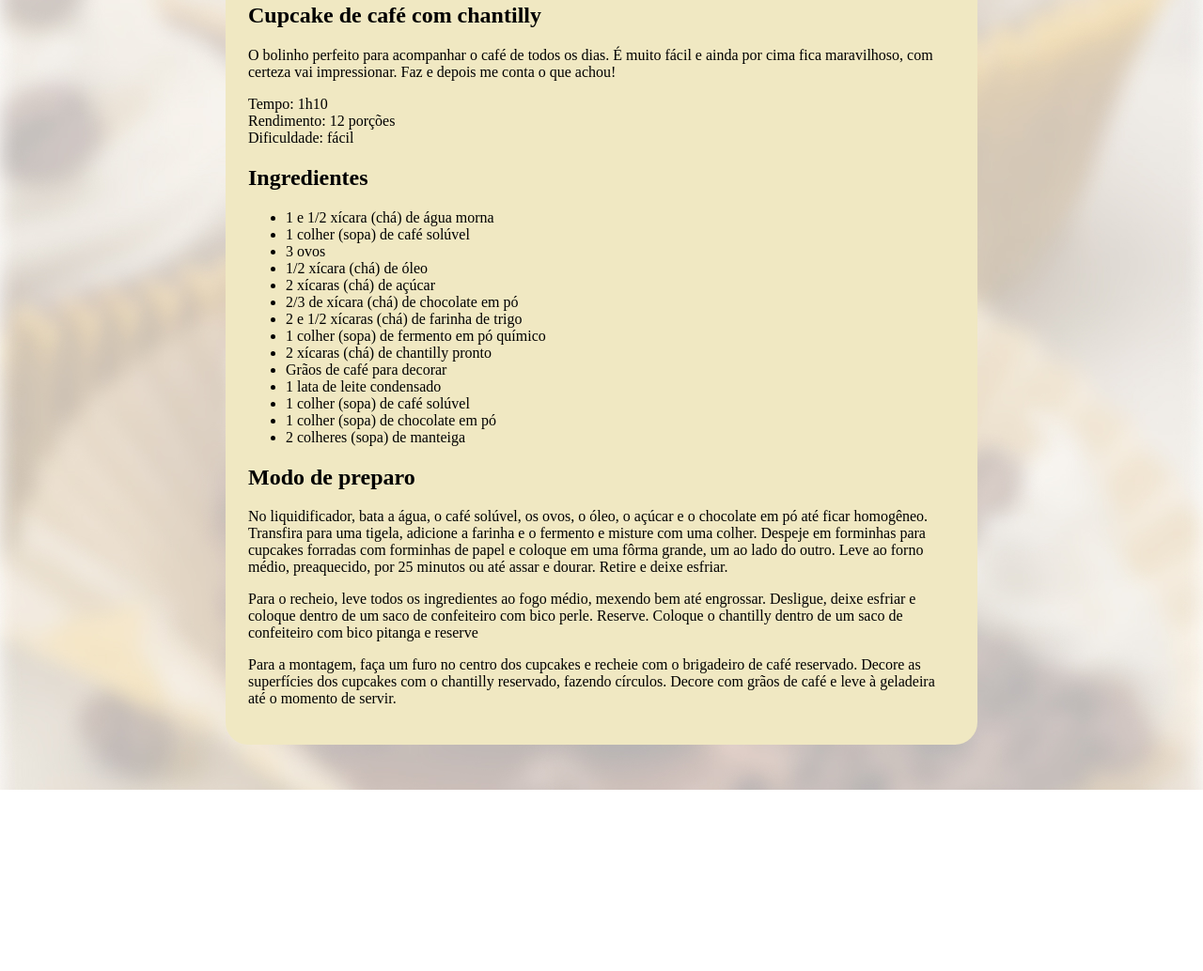
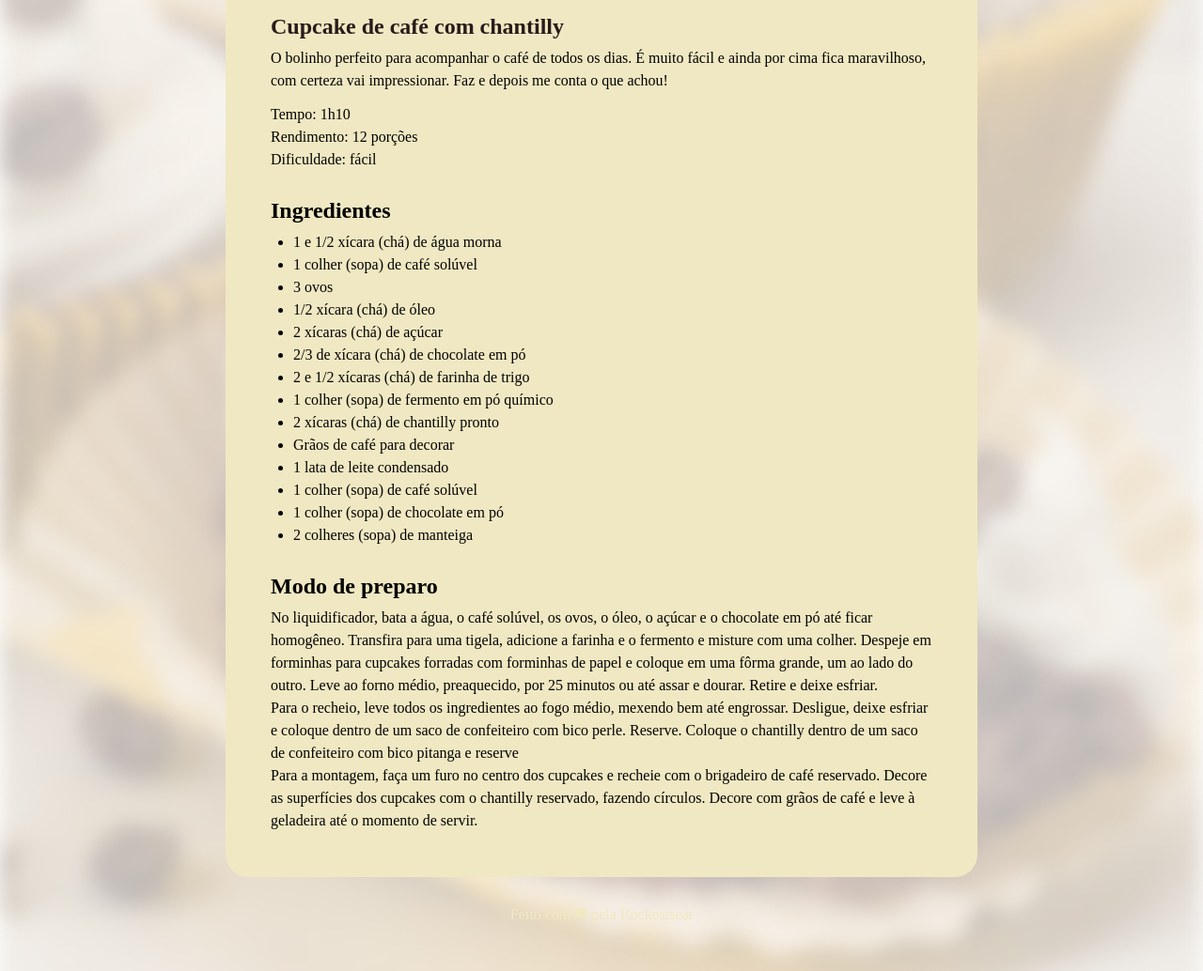
Before and after one commit to julianafatsil/Projeto-receita-fullstack, a plain HTML site: page index.html in a window 1280 px wide. Shown: the part 493-1527 px from the top of the page at 94% size. Before the commit the page ends 1334 px from the top, so only its background shows below. Drawn offline with Linux system fonts and the light colour scheme.

Commit message:
Personalizando espaços

```diff
--- a/index.html
+++ b/index.html
@@ -1,15 +1,21 @@
 <!DOCTYPE html>
 <html lang="pt-br">
+
 <head>
+  <link rel="preconnect" href="https://fonts.googleapis.com">
+  <link rel="preconnect" href="https://fonts.gstatic.com" crossorigin>
+
   <meta charset="UTF-8">
   <meta name="viewport" content="width=device-width, initial-scale=1.0">
   <title>Página de receita</title>
 
   <link rel="stylesheet" href="style.css">
 </head>
+
 <body>
   <div id="page">
-    <img src="assets/main-image.jpg" alt="Dois cupcakes inteiros e um cortado, mostrando seu recheio, decorados com gãos de café">
+    <img src="assets/main-image.jpg"
+      alt="Dois cupcakes inteiros e um cortado, mostrando seu recheio, decorados com gãos de café">
     <main>
       <section id="about">
         <h1>Cupcake de café com chantilly</h1>
@@ -41,12 +47,23 @@
       </section>
       <section id="preparation">
         <h2>Modo de preparo</h2>
-        <p>No liquidificador, bata a água, o café solúvel, os ovos, o óleo, o açúcar e o chocolate em pó até ficar homogêneo. Transfira para uma tigela, adicione a farinha e o fermento e misture com uma colher. Despeje em forminhas para cupcakes forradas com forminhas de papel e coloque em uma fôrma grande, um ao lado do outro. Leve ao forno médio, preaquecido, por 25 minutos ou até assar e dourar. Retire e deixe esfriar. </p>
-        <p>Para o recheio, leve todos os ingredientes ao fogo médio, mexendo bem até engrossar. Desligue, deixe esfriar e coloque dentro de um saco de confeiteiro com bico perle. Reserve. Coloque o chantilly dentro de um saco de confeiteiro com bico pitanga e reserve</p>
-        <p>Para a montagem, faça um furo no centro dos cupcakes e recheie com o brigadeiro de café reservado. Decore as superfícies dos cupcakes com o chantilly reservado, fazendo círculos. Decore com grãos de café e leve à geladeira até o momento de servir.</p>
+        <p>No liquidificador, bata a água, o café solúvel, os ovos, o óleo, o açúcar e o chocolate em pó até ficar
+          homogêneo. Transfira para uma tigela, adicione a farinha e o fermento e misture com uma colher. Despeje em
+          forminhas para cupcakes forradas com forminhas de papel e coloque em uma fôrma grande, um ao lado do outro.
+          Leve ao forno médio, preaquecido, por 25 minutos ou até assar e dourar. Retire e deixe esfriar. </p>
+        <p>Para o recheio, leve todos os ingredientes ao fogo médio, mexendo bem até engrossar. Desligue, deixe esfriar
+          e coloque dentro de um saco de confeiteiro com bico perle. Reserve. Coloque o chantilly dentro de um saco de
+          confeiteiro com bico pitanga e reserve</p>
+        <p>Para a montagem, faça um furo no centro dos cupcakes e recheie com o brigadeiro de café reservado. Decore as
+          superfícies dos cupcakes com o chantilly reservado, fazendo círculos. Decore com grãos de café e leve à
+          geladeira até o momento de servir.</p>
       </section>
 
     </main>
   </div>
+  <footer>
+    Feito com <img src="/assets/heart.svg" alt="coraçãozinho fofinho"> pela Rockeatseat
+  </footer>
 </body>
+
 </html>
--- a/style.css
+++ b/style.css
@@ -1,3 +1,13 @@
+* {
+  margin: 0;
+  padding: 0;
+}
+
+:root {
+  font-family: "Alice", serif;
+  line-height: 150%;
+}
+
 body {
   background-image: url(assets/bg.jpg);
   background-size: cover;
@@ -9,9 +19,50 @@ width: 800px;
 padding: 24px;
 background-color: #F0E8C2;
 border-radius: 24px;
-margin: 48px auto;
+margin: 48px auto 28px;
 }
 
 img {
   border-radius: 16px;
 }
+
+main {
+  padding: 24px;
+}
+
+section + section {
+  margin-top: 24px;
+}
+
+#about p + p {
+  margin-top: 12px;
+}
+
+h1 {
+  fonte-size: 40px;
+  color: #291B1A;
+}
+
+/* p {
+  padding: 6px 0;
+} */
+
+h2 {
+  font-size: 24px;
+}
+
+h1, h2 {
+  padding-bottom: 4px;
+  line-height: 150%;
+}
+
+ul {
+  padding-left: 24px;
+}
+
+footer {
+  color: #F0E8C2;
+  text-align: center;
+  padding-bottom: 48px;
+
+}
```
Also changed, not shown: assets/heart.svg (added), 1 other file.
